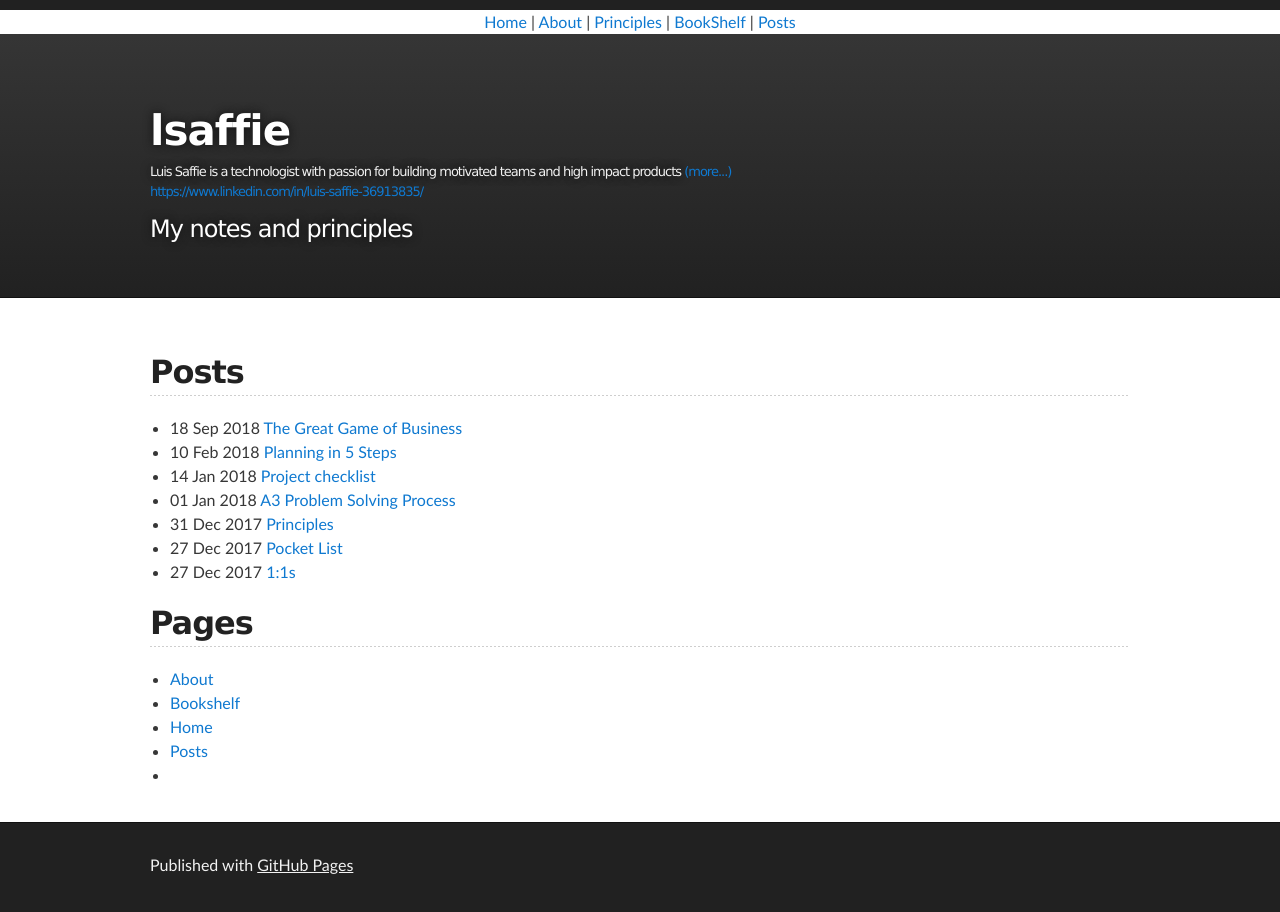
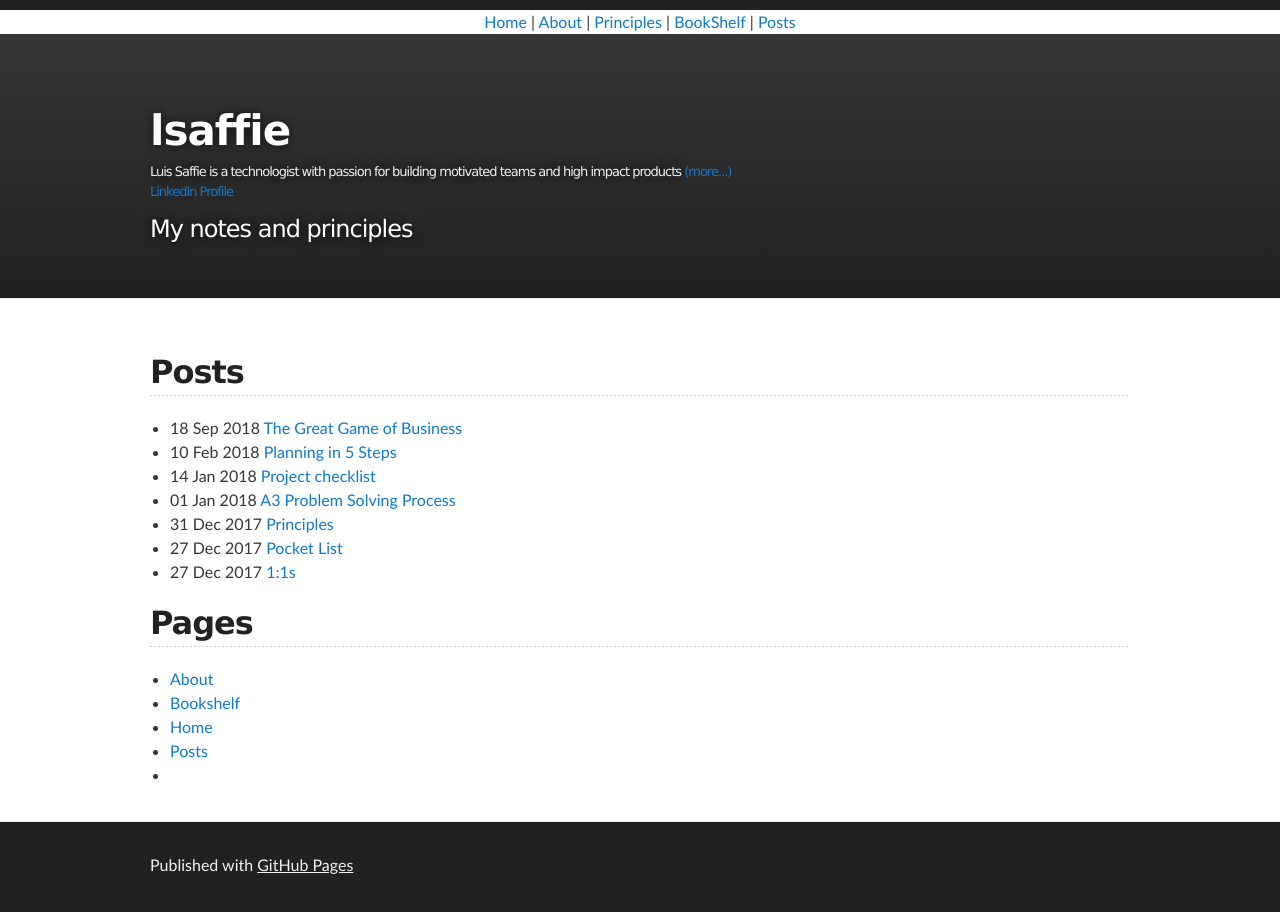
Before and after one commit to lsaffie/lsaffie.github.io, a Jekyll site: the page built from index.md, in a window 1280 px wide. Built offline with Jekyll 4.4.1, drawn with Linux system fonts in a browser that asks for light colours; our own code applies the rules of GitHub Pages for plain Markdown files.

Commit message:
link fix

```diff
--- a/_layouts/default.html
+++ b/_layouts/default.html
@@ -20,7 +20,7 @@
       <header class="inner">
         <h1 id="project_title">{{ site.title | default: site.github.repository_name }}</h1>
         <h3 id="about_tagline">{{ site.tagline }} <a href="about">(more...)</a></h3>
-        <h3 id="about_tagline"><a href="LinkedIn Profile">https://www.linkedin.com/in/luis-saffie-36913835/</a></h3>
+        <h3 id="about_tagline"><a href="https://www.linkedin.com/in/luis-saffie-36913835/">LinkedIn Profile</a></h3>
         <h2 id="project_tagline">{{ site.description | default: site.github.project_tagline }}</h2>
 
         {% if site.show_downloads %}
```
